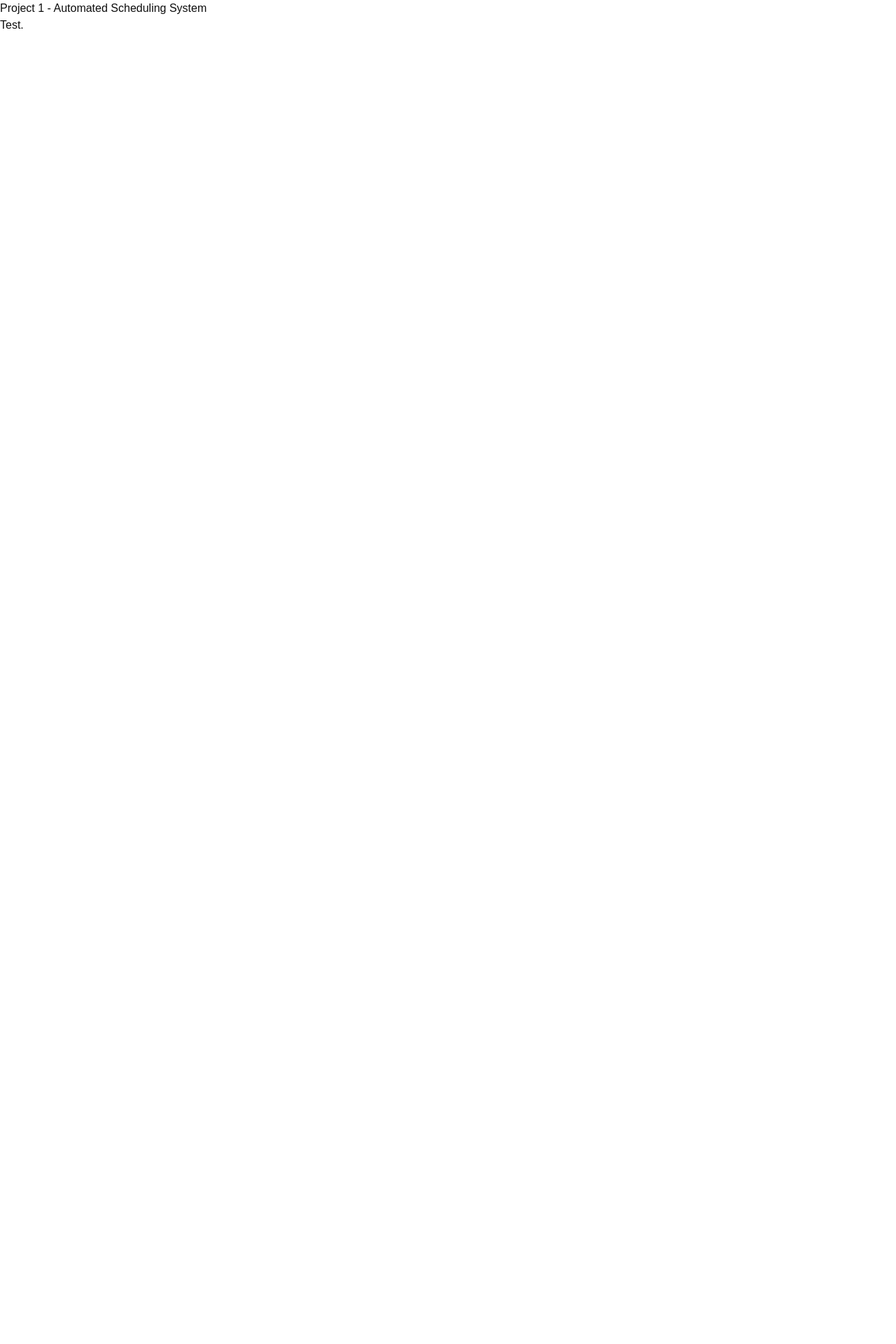
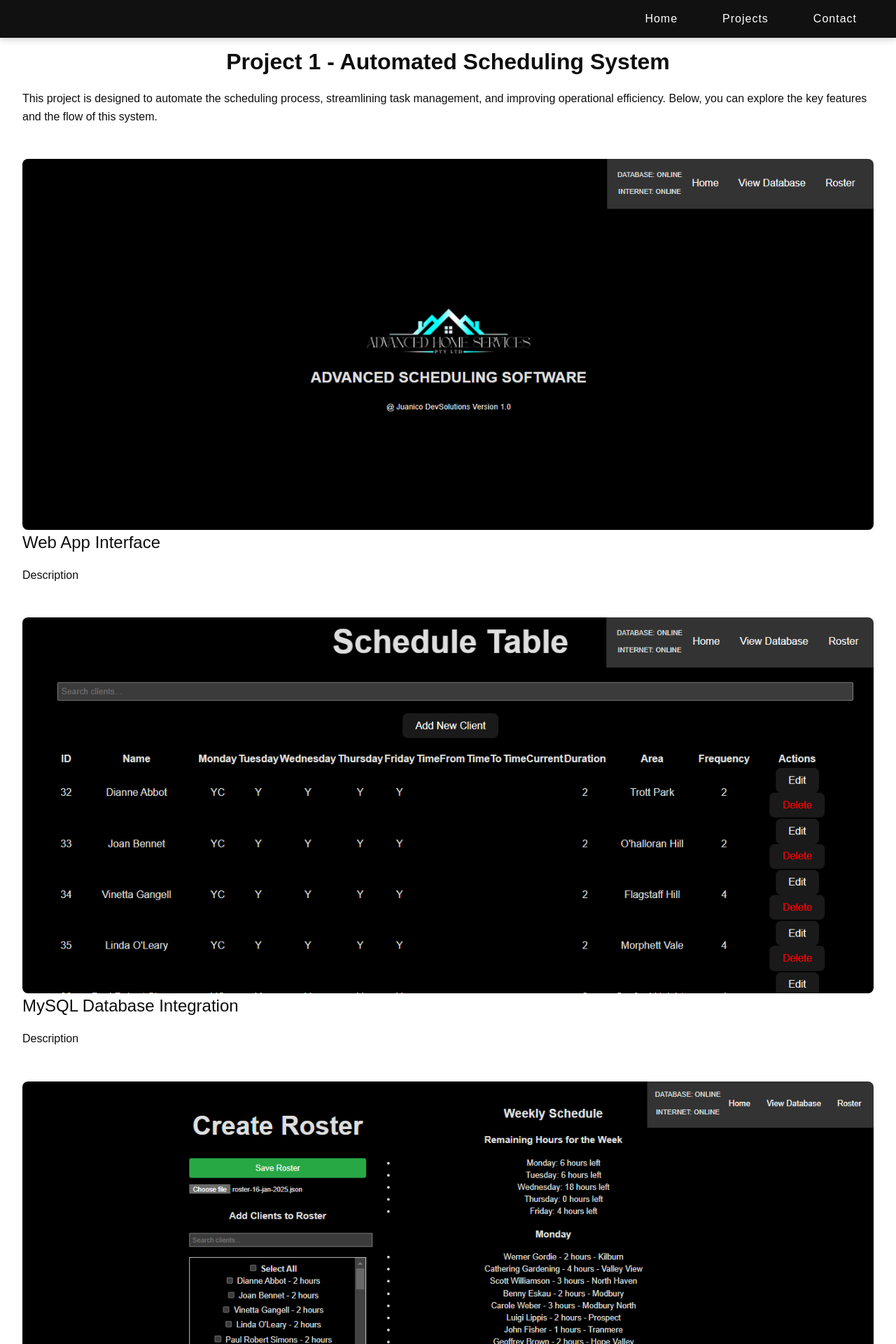
Before and after one commit to ajuan7/juanico-devsolutions, a Next.js app: page /projects/project_1 in a window 1280 px wide. Shown: the top 1920 px of the page at 70% size. Before the commit the page ends 800 px from the top, so only its background shows below. Built offline with nearby package versions, Linux system fonts and the light colour scheme.

Commit message:
Format Project-1 Page HTML CSS

```diff
--- a/src/app/globals.css
+++ b/src/app/globals.css
@@ -5,8 +5,8 @@
 :root {
   --background: #ffffff;
   --foreground: #0E0E0E;
-  --primary-color: #111111;
-  --accent-color: #f3a712;
+  --primary-color: #111111; /* Dark luxury color */
+  --accent-color: #f3a712; /* Gold accent color for luxury */
 }
 
 @media (prefers-color-scheme: dark) {
@@ -77,7 +77,7 @@ body {
 .projects-container {
   padding: 2rem;
   text-align: center;
-  margin-top: 80px;
+  margin-top: 80px; /* To avoid overlap with fixed navbar */
 }
 
 .page-title {
@@ -159,7 +159,7 @@ body {
   text-align: center;
 }
 
-/* responsive */
+/* Responsive Styles */
 @media (max-width: 1024px) {
   .projects-row {
     flex-direction: row;
@@ -206,8 +206,38 @@ body {
 }
 
 .footer {
-  background-color: var(--primary-color);
+  background-color: var(--background);
   color: var(--foreground);
   text-align: center;
   padding: 10px;
 }
+
+
+.project-details-container {
+  padding: 2rem;
+  text-align: center;
+  margin-top: 2rem;
+}
+
+.project-title {
+  font-size: 2rem;
+  font-weight: bold;
+  color: var(--foreground);
+  margin-bottom: 1rem;
+}
+
+.project-heading {
+  font-size: 1.5rem;
+  font-weight:lighter;
+  text-align: left;
+  color: var(--foreground);
+  margin-bottom: 1rem;
+}
+
+.project-description {
+  font-size: 1rem;
+  text-align: left;
+  color: var(--foreground);
+  margin-bottom: 3rem;
+  line-height: 1.6;
+}
--- a/src/app/projects/page.js
+++ b/src/app/projects/page.js
@@ -1,6 +1,6 @@
 import Image from "next/image";
+import Link from "next/link";
 import Head from "next/head";
-import Link from "next/link";
 
 export default function Projects() {
   return (
@@ -12,12 +12,13 @@ export default function Projects() {
       {/* Navbar */}
       <nav className="navbar">
         <ul>
-          <li><Link href="/">Home</Link></li>
-          <li><Link href="/projects">Projects</Link></li>
-          <li><Link href="#contact">Contact</Link></li>
+          <li><a href="/">Home</a></li>
+          <li><a href="/projects">Projects</a></li>
+          <li><a href="#contact">Contact</a></li>
         </ul>
       </nav>
 
+      {/* Projects Section */}
       <main className="projects-container">
         <h1 className="page-title">Our Projects</h1>
         <p className="projects-subtitle">
@@ -32,19 +33,20 @@ export default function Projects() {
                   <Image
                     src="/project-1/Main-Page.png"
                     alt="Project 1"
-                width={800}
-                height={600}
+                    width={700}
+                    height={500}
                     className="project-image"
                   />
                   <p className="project-card-desc">AUTOMATED SCHEDULING SYSTEM</p>
                   <button className="project-button">View Project</button>
               </Link>
             </div>
-            {/* Coming Soon - Project 2 */}
+
+            {/* Coming Soon Projects */}
             <div className="project-card coming-soon">
               <h3>Coming Soon</h3>
             </div>
-            {/* Coming Soon - Project 3 */}
+
             <div className="project-card coming-soon">
               <h3>Coming Soon</h3>
             </div>
@@ -54,7 +56,7 @@ export default function Projects() {
 
       {/* Footer */}
       <footer className="footer">
-        <p>© 2025 Juanico DevSolutions</p>
+        <p>© 2025 Juanico DevSolutions | All rights reserved</p>
       </footer>
     </div>
   );
--- a/src/app/projects/project_1/page.js
+++ b/src/app/projects/project_1/page.js
@@ -1,9 +1,128 @@
+import Image from "next/image";
+import Head from "next/head";
 
 export default function Project_1() {
   return (
-    <div className="project-details-container">
-      <h1>Project 1 - Automated Scheduling System</h1>
-      <p>Test.</p>
+    <div>
+      <Head>
+        <title>Project 1 - Automated Scheduling System | Juanico DevSolutions</title>
+      </Head>
+
+      <nav className="navbar">
+        <ul>
+          <li><a href="/">Home</a></li>
+          <li><a href="/projects">Projects</a></li>
+          <li><a href="#contact">Contact</a></li>
+        </ul>
+      </nav>
+
+      <main className="project-details-container">
+        <h1 className="project-title">Project 1 - Automated Scheduling System</h1>
+        <p className="project-description">
+          This project is designed to automate the scheduling process, streamlining task management,
+          and improving operational efficiency. Below, you can explore the key features and the flow
+          of this system.
+        </p>
+
+        {/* Image and Description 1 */}
+        <section className="project-section">
+          <div className="project-item">
+            <Image
+              src="/project-1/Main-Page.png"
+              alt="."
+              width={700}
+              height={500}
+              className="project-image"
+            />
+            <h2 className="project-heading">Web App Interface</h2>
+            <p className="project-description">Description</p>
+          </div>
+        </section>
+
+        <section className="project-section">
+          <div className="project-item">
+            <Image
+              src="/project-1/Database-Page.png"
+              alt="."
+              width={700}
+              height={500}
+              className="project-image"
+            />
+            <h2 className="project-heading">MySQL Database Integration</h2>
+            <p className="project-description">Description</p>
+          </div>
+        </section>
+
+        <section className="project-section">
+          <div className="project-item">
+            <Image
+              src="/project-1/Roster-Page.png"
+              alt="."
+              width={700}
+              height={500}
+              className="project-image"
+            />
+            <h2 className="project-heading">Roster and Team Creation</h2>
+            <p className="project-description">Description</p>
+          </div>
+        </section>
+
+        <section className="project-section">
+          <div className="project-item">
+            <Image
+              src="/project-1/Cluster-Page.png"
+              alt="."
+              width={700}
+              height={500}
+              className="project-image"
+            />
+            <Image
+              src="/project-1/Cluster-Page-2.png"
+              alt="."
+              width={700}
+              height={500}
+              className="project-image"
+            />
+            <h2 className="project-heading">Area Clustering API Integration</h2>
+            <p className="project-description">Description</p>
+          </div>
+        </section>
+
+        <section className="project-section">
+          <div className="project-item">
+            <Image
+              src="/project-1/Schedule-Page.png"
+              alt="."
+              width={700}
+              height={500}
+              className="project-image"
+            />
+            <h2 className="project-heading">Roster Scheduling and Interactive Map</h2>
+            <p className="project-description">Description</p>
+          </div>
+        </section>
+
+        <section className="project-section">
+          <div className="project-item">
+            <Image
+              src="/project-1/Calendar.png"
+              alt="."
+              width={700}
+              height={500}
+              className="project-image"
+            />
+            <h2 className="project-heading">Google Calendar Compatible Export</h2>
+            <p className="project-description">Description</p>
+          </div>
+        </section>
+
+
+      </main>
+
+
+      <footer className="footer">
+        <p>© 2025 Juanico DevSolutions</p>
+      </footer>
     </div>
   );
 }
```
Lines whose indentation alone changed are shown as unchanged.
